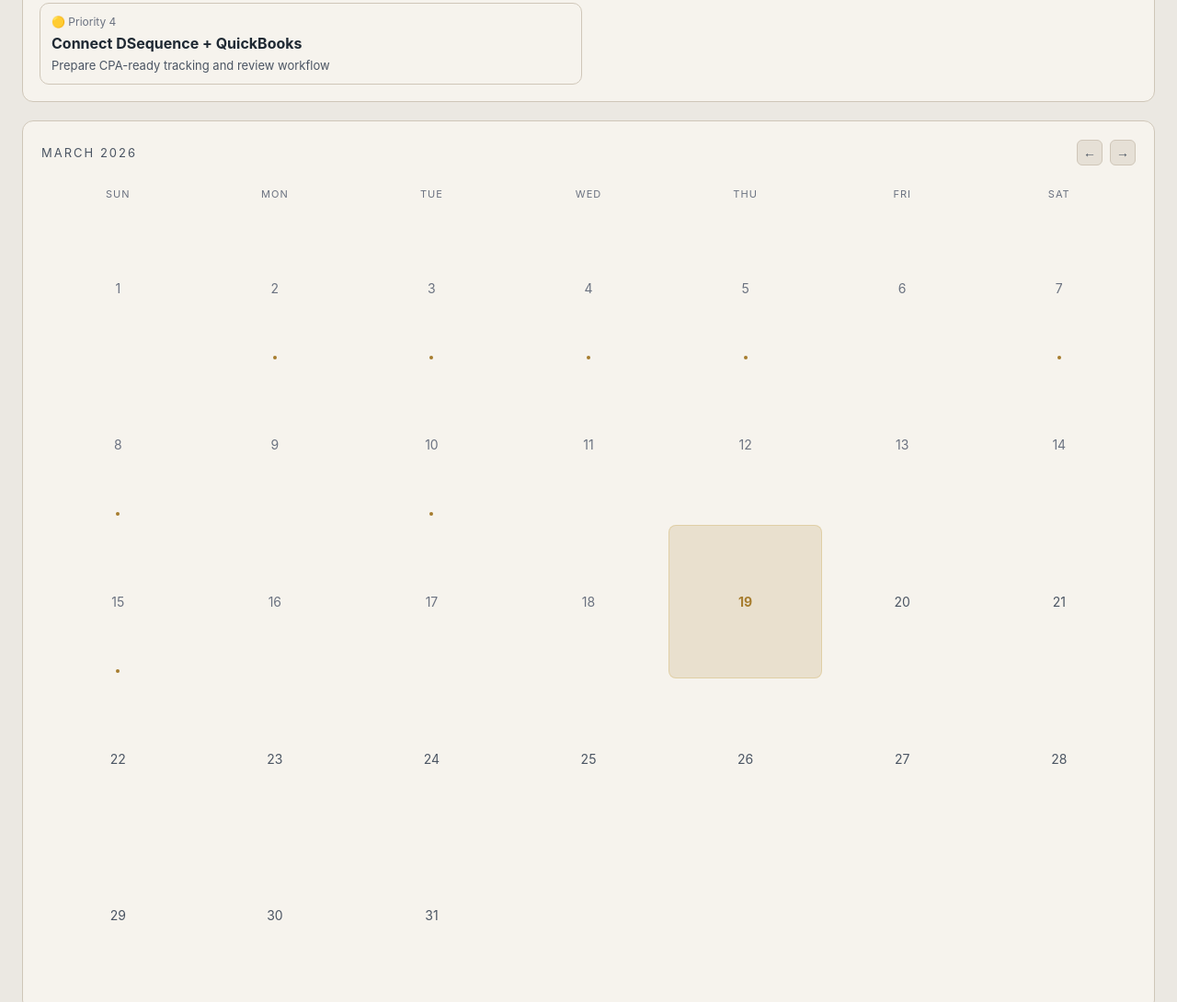
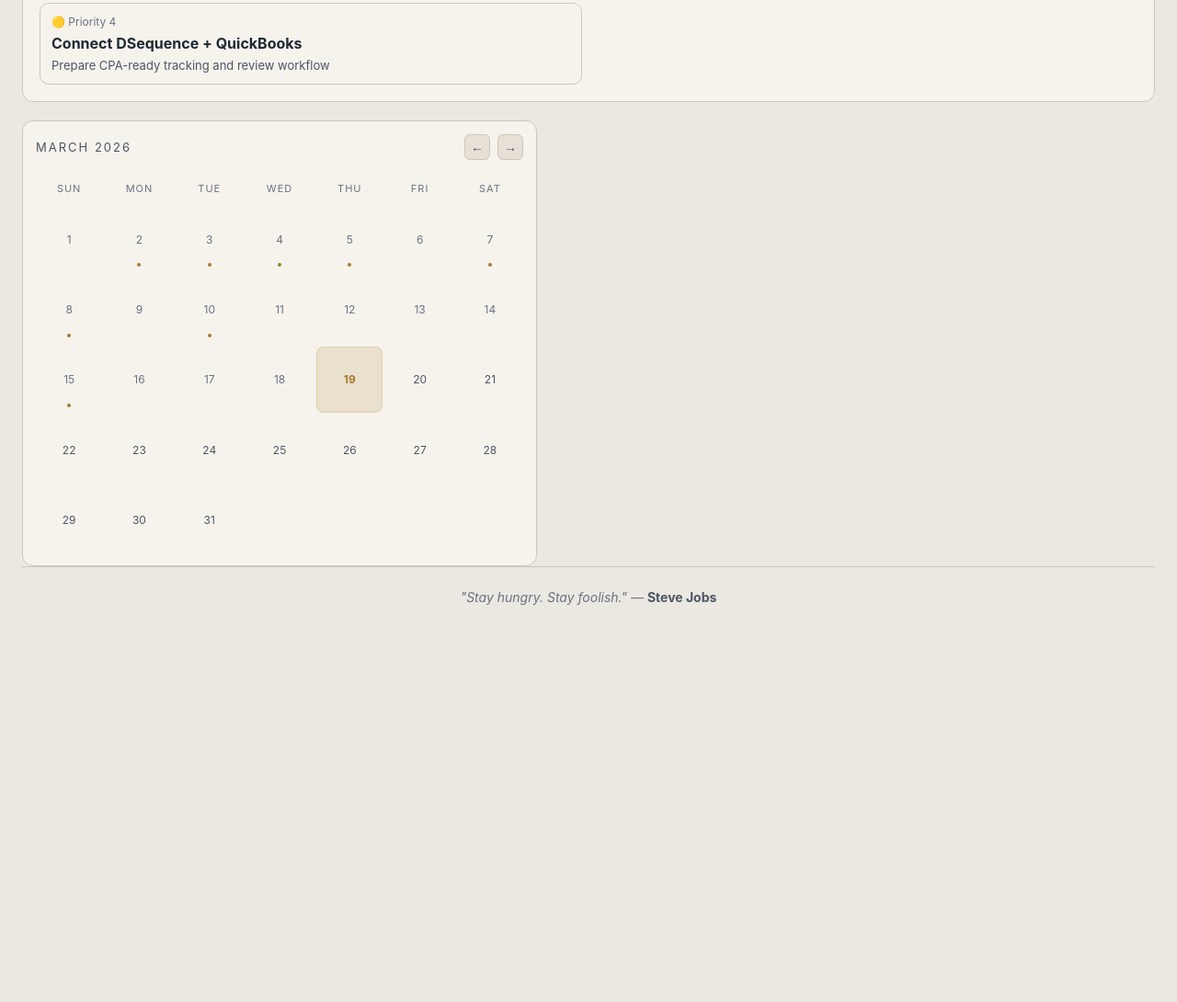
Before and after one commit to stradacorsagroup-art/scg-command-center-1772499933, a website: page index.html in a window 1280 px wide. Shown: the part 659-1749 px from the top of the page at 92% size. After the commit the page ends 1365 px from the top, so only its background shows below. Drawn offline with nearby package versions, Linux system fonts and the light colour scheme.

Commit message:
Shrink calendar size

```diff
--- a/index.html
+++ b/index.html
@@ -215,7 +215,8 @@
             background: var(--surface);
             border: 1px solid var(--border);
             border-radius: 12px;
-            padding: 20px;
+            padding: 14px;
+            max-width: 560px;
         }
 
         .section-title {
@@ -275,7 +276,7 @@
             align-items: center;
             justify-content: center;
             border-radius: 8px;
-            font-size: 14px;
+            font-size: 12px;
             cursor: pointer;
             transition: all 0.15s;
             position: relative;
```
